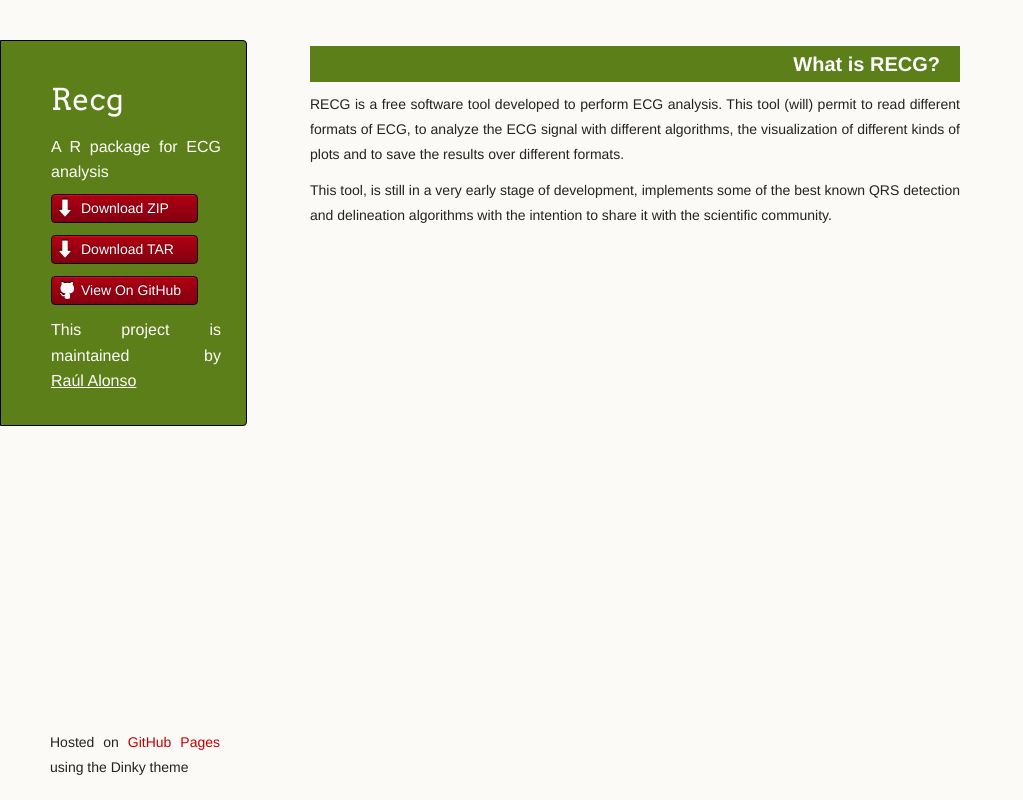
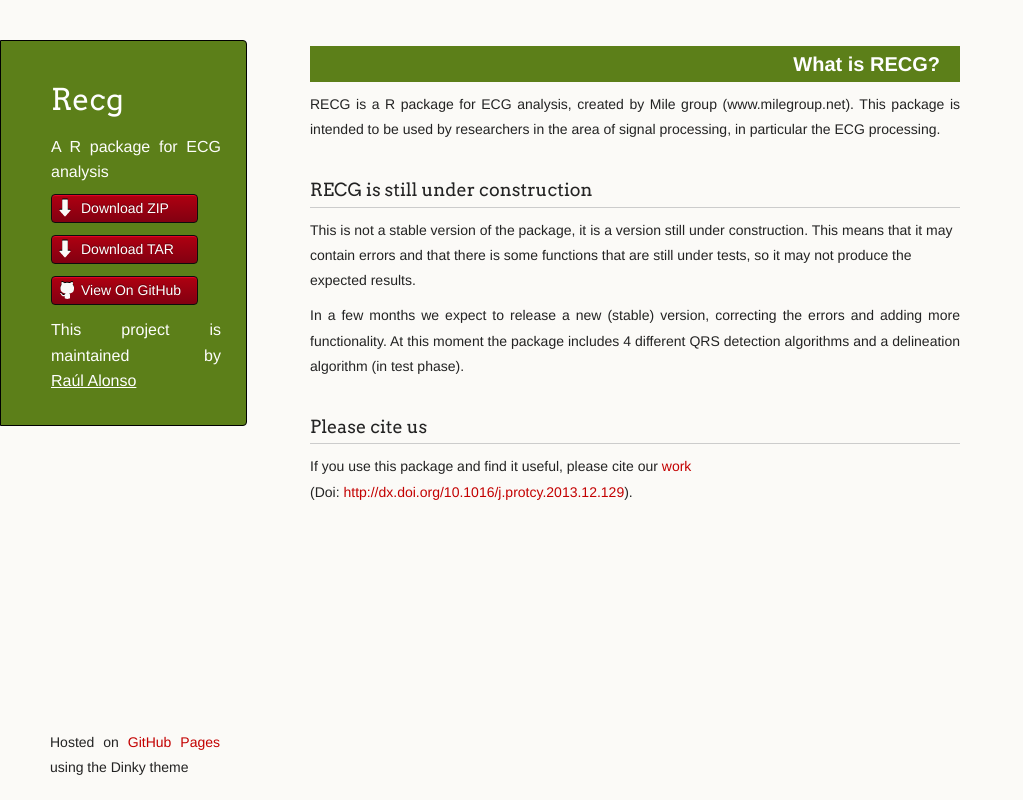
Before and after one commit to milegroup/Recg, a plain HTML site: page index.html in a window 1280 px wide. Shown: the whole page, without its empty margins (0-1023 px from the left). Drawn offline with Linux system fonts and the light colour scheme.

Commit message:
New version. Not stable, still under construction. It includes 4 detection algorithms and 1 delineation algorithm

```diff
--- a/index.html
+++ b/index.html
@@ -26,21 +26,20 @@
         </ul>
 
         <p class="header">This project is maintained by <a class="header name" href="https://github.com/raul-alonso">Raúl Alonso</a></p>
-
-
       </header>
 
 
       <section>
+          <h1>What is RECG?</h1>
 
+          <p> <b>RECG</b> is a R package for ECG analysis, created by Mile group (www.milegroup.net). This package is intended to be used by researchers in the area of signal processing, in particular the ECG processing. </p>
 
+          <h2>RECG is still under construction</h2>
+          This is not a stable version of the package, it is a version still under construction. This means that it may contain errors and that there is some functions that are still under tests, so it may not produce the expected results. </p>
+          <p> In a few months we expect to release a new (stable) version, correcting the errors and adding more functionality. At this moment the package includes 4 different QRS detection algorithms and a delineation algorithm (in test phase). </p>
 
-<h1>What is RECG?</h1>
-
-<p><b>RECG</b> is a free software tool developed to perform ECG analysis. This tool (will) permit to read different formats of ECG, to analyze the ECG signal with different algorithms, the visualization of different kinds of plots and to save the results over different formats.</p>
-
-<p>This tool, is still in a very early stage of development, implements some of the best known QRS detection and delineation algorithms with the intention to share it with the scientific community. </p>
-
+          <h2>Please cite us</h2>
+          <p>If you use this package and find it useful, please cite our <a href="http://www.sciencedirect.com/science/article/pii/S2212017313002831#">work</a> <br>(Doi: <a href="http://dx.doi.org/10.1016/j.protcy.2013.12.129">http://dx.doi.org/10.1016/j.protcy.2013.12.129</a>). </p>
 
       </section>
       <footer>
```
Also changed, not shown: Readme.txt.
